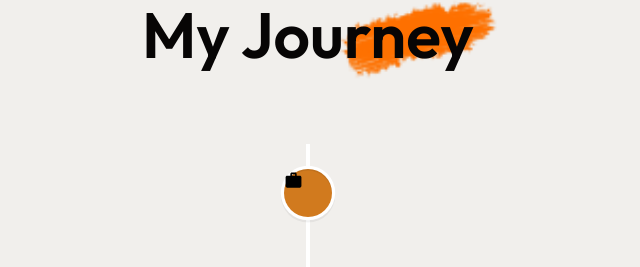
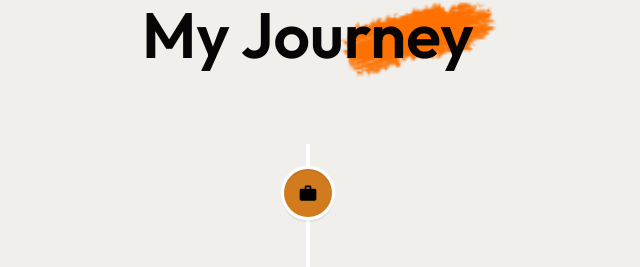
Before and after one commit to ashwinsai98/portfolio-v2, a React (Vite) app: page / in a window 1280 px wide. Shown: the part 2165-2432 px from the top of the page, without its empty margins (332-972 px from the left). Built offline with nearby package versions, Linux system fonts and the light colour scheme.

Commit message:
changes to image

```diff
--- a/src/Components/Timeline/Timeline.css
+++ b/src/Components/Timeline/Timeline.css
@@ -67,3 +67,9 @@
 .date {
     color: #333;
 }
+
+.vertical-timeline-element-icon {
+    display: flex;
+    justify-content: center;
+    align-items: center;
+}
```
